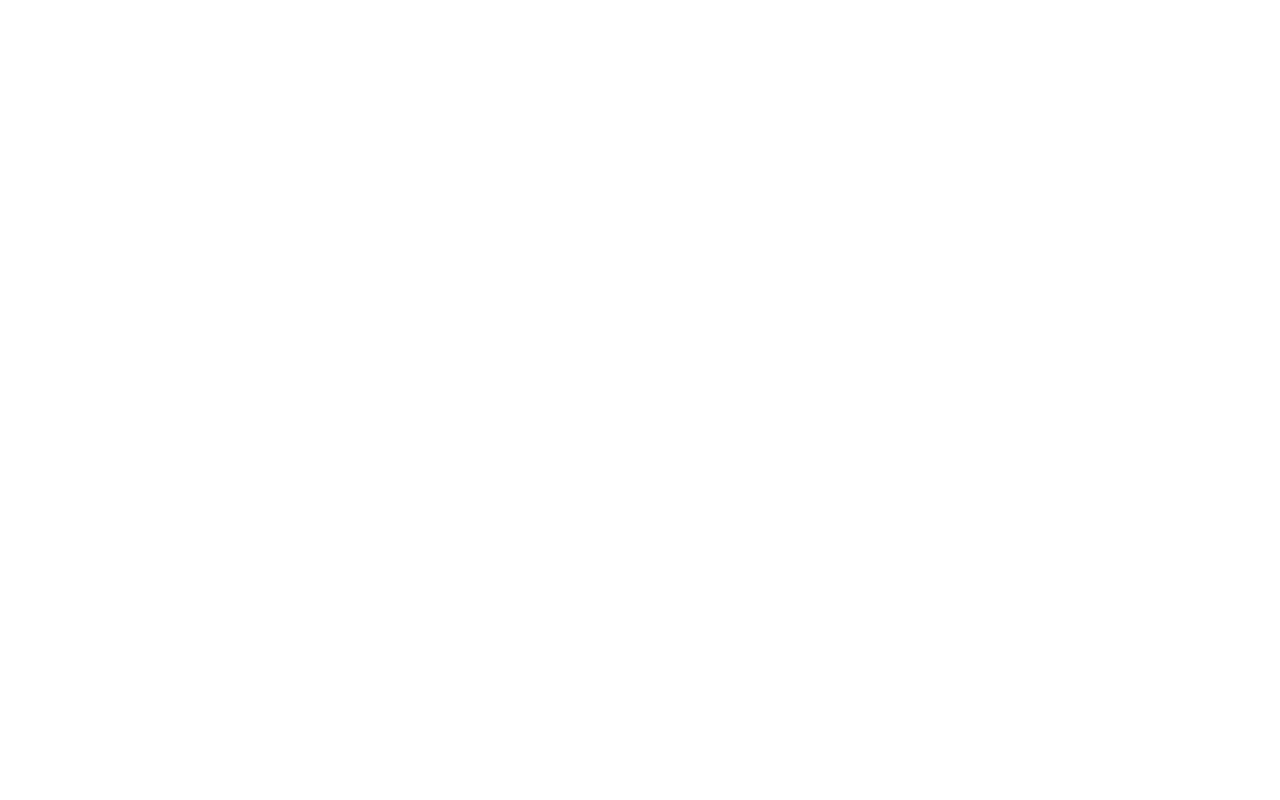
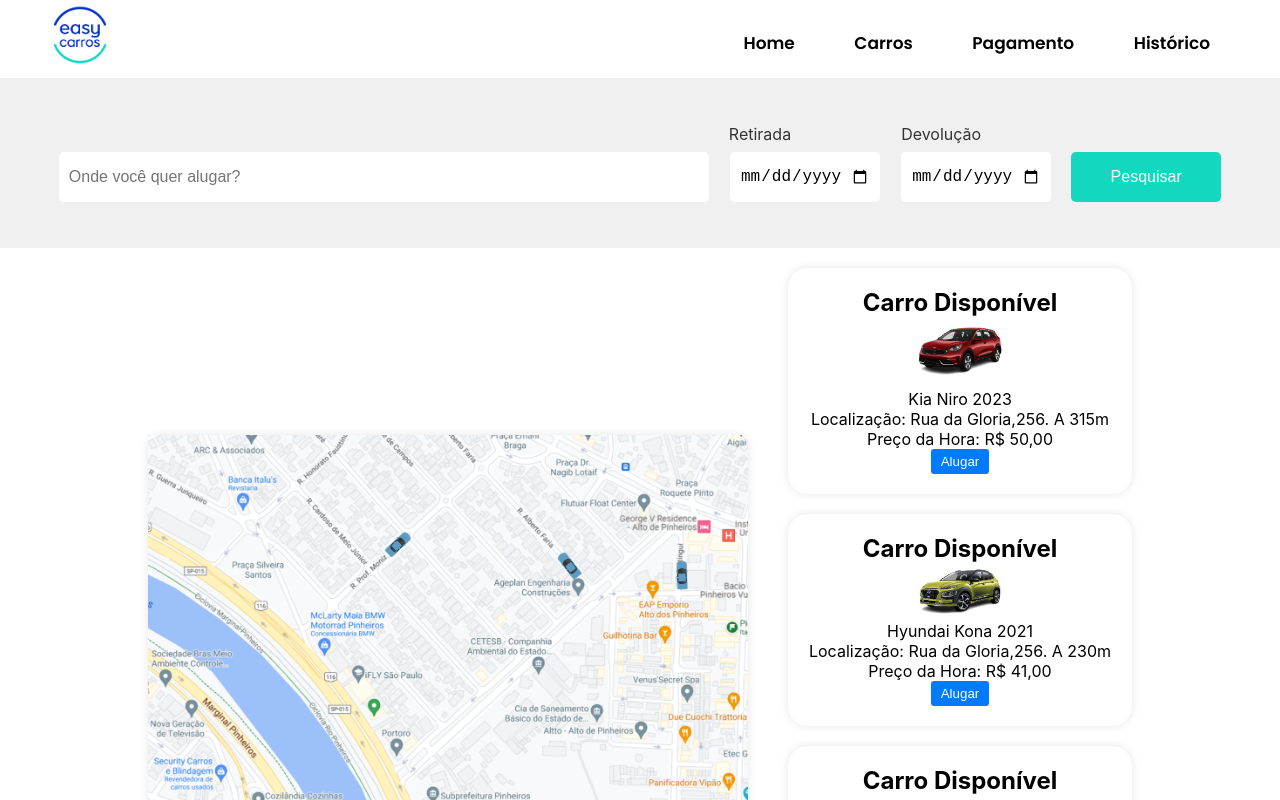
Before and after one commit to ThyalaDias/easy-carros-projeto, a plain HTML site: page pages/carros.html in a window 1280 px wide. Drawn offline with Linux system fonts and the light colour scheme.

Commit message:
adiciona pagina carros

```diff
--- /dev/null
+++ b/css/carros.css
@@ -0,0 +1,54 @@
+.container {
+    display: flex;
+    align-items: center;
+    justify-content: center;
+}
+
+.map-container {
+    max-width: 50%;
+    padding: 20px;
+    text-align: center;
+}
+
+#map {
+    width: 100%;
+    max-height: 400px;
+    object-fit: cover;
+    border-radius: 10px;
+    box-shadow: 0 0 10px rgba(0, 0, 0, 0.1);
+}
+
+.car-info-container {
+    max-width: 30%;
+    padding: 20px;
+    display: flex;
+    flex-direction: column;
+    gap: 20px;
+}
+
+.car-info {
+    text-align: center;
+    background-color: #fff;
+    padding: 20px;
+    border-radius: 20px;
+    box-shadow: 0 0 10px rgba(0, 0, 0, 0.1);
+}
+
+.car-info img {
+    max-width: 30%;
+    height: auto;
+}
+
+.rent-button {
+    background-color: #007BFF;
+    color: #fff;
+    border: none;
+    padding: 5px 10px;
+    border-radius: 3px;
+    cursor: pointer;
+    transition: background-color 0.3s ease;
+}
+
+.rent-button:hover {
+    background-color: #0056b3;
+}
--- a/css/style.css
+++ b/css/style.css
@@ -252,6 +252,13 @@ nav ul li:hover::after {
     flex-shrink: 0;
 }
 
+.carrossel-carros-item img {
+    width: 100%;
+    height: auto;
+    border-top-left-radius: 5px;
+    border-top-right-radius: 5px;
+}
+
 .carrossel-carros-prev,
 .carrossel-carros-next {
     position: absolute;
@@ -280,8 +287,6 @@ nav ul li:hover::after {
 .carrossel-carros-next:hover {
     color: #666;
 }
-
-
 
 
 /*CARDS NOVIDADE*/
--- a/index.html
+++ b/index.html
@@ -1,6 +1,5 @@
 <!DOCTYPE html>
 <html lang="pt-br">
-
 <head>
 <meta charset="UTF-8">
 <meta http-equiv="X-UA-Compatible" content="IE=edge">
@@ -89,9 +88,6 @@
     </section>
 
 
-
-
-
     <!-- SEÇÃO SOBRE O MODO DE FUNCIONAMENTO -->
     <section class="about-container">
         <div class="about-image">
@@ -100,7 +96,7 @@
     </section>
 
 
-    <!-- Carrossel de Promoções de Carros -->
+    <!-- SEÇÃO CARROSSEL CARROS -->
     <section class="carrossel-carros-container">
         <h2>Nossos carros híbridos</h2>
         <p>Explore nossos carros híbridos avançados, onde a economia de combustível se encontra com a tecnologia sustentável para uma experiência de condução excepcional</p>
@@ -259,7 +255,6 @@
 
     <script src="scripts/carousel-banner.js"></script>
     <script src="scripts/carousel-carros.js"></script>
-    <!-- <script src="https://cdn.jsdelivr.net/npm/bootstrap@5.2.0/dist/js/bootstrap.bundle.min.js" integrity="sha384-A3rJD856KowSb7dwlZdYEkO39Gagi7vIsF0jrRAoQmDKKtQBHUuLZ9AsSv4jD4Xa" crossorigin="anonymous"></script> -->
-
+    <script src="scripts/index.js"></script>
 </body>
 </html>
--- a/pages/carros.html
+++ b/pages/carros.html
@@ -0,0 +1,150 @@
+<!DOCTYPE html>
+<html lang="pt-br">
+<head>
+<meta charset="UTF-8">
+<meta http-equiv="X-UA-Compatible" content="IE=edge">
+<meta name="viewport" content="width=device-width, initial-scale=1.0">
+<link rel="stylesheet" href="../css/style.css">
+<link rel="stylesheet" href="../css/menu-mobile.css">
+<link rel="stylesheet" href="../css/carros.css">
+<script src="https://kit.fontawesome.com/2d5a50068d.js" crossorigin="anonymous"></script>
+<title>Home</title>
+</head>
+
+<body>
+    <header>
+        <h1>
+            <img src="../images/easycarros-logo 1.png" alt="nome da empresa">
+        </h1>
+
+        <!-- MENU MOBILE -->
+        <input type="checkbox" id="control-nav">
+        <label for="control-nav" class="control-nav"></label>
+        <label for="control-nav" class="control-nav-close"></label>
+
+        <!-- MENU BAR -->
+        <nav>
+            <ul>
+                <li>
+                    <a href="../index.html">Home</a>
+                </li>
+
+                <li>
+                    <a class="active" href="#">Carros</a>
+                </li>
+
+                <li>
+                    <a href="../pages/pagamento.html">Pagamento</a>
+                </li>
+
+                <li>
+                    <a href="../pages/cadastro.html">Histórico</a>
+                </li>
+            </ul>
+        </nav>
+    </header>
+
+    <section class="search-container">
+        <div class="search-box">
+            <div class="search-input">
+                <input type="text" id="car-search" placeholder="Onde você quer alugar?">
+                <div class="search-hint"></div>
+            </div>
+            <div class="date-picker">
+                <label for="pickup-date" class="texto1">Retirada</label>
+                <input type="date" id="pickup-date">
+            </div>
+            <div class="date-picker">
+                <label for="return-date" class="texto2">Devolução</label>
+                <input type="date" id="return-date">
+            </div>
+            <button id="search-button">Pesquisar</button>
+        </div>
+    </section>
+
+
+    <!-- Mapa Interativo -->
+    <div class="container">
+        <div class="map-container">
+            <div id="map">
+                <img src="../images/mapa.png" alt="Mapa">
+            </div>
+        </div>
+
+        <div class="car-info-container">
+            <div class="car-info">
+                <h2>Carro Disponível</h2>
+                <img src="../images/carros/kia-niro.png" alt="Carro">
+                <p>Kia Niro 2023</p>
+                <p>Localização: Rua da Gloria,256. A 315m</p>
+                <p>Preço da Hora: R$ 50,00</p>
+                <button class="rent-button">Alugar</button>
+            </div>
+
+            <div class="car-info">
+                <h2>Carro Disponível</h2>
+                <img src="../images/carros/kona.png" alt="Carro">
+                <p>Hyundai Kona 2021</p>
+                <p>Localização: Rua da Gloria,256. A 230m</p>
+                <p>Preço da Hora: R$ 41,00</p>
+                <button class="rent-button">Alugar</button>
+            </div>
+
+            <div class="car-info">
+                <h2>Carro Disponível</h2>
+                <img src="../images/carros/volvo-xc60.png" alt="Carro">
+                <p>Volvo XC60 2023</p>
+                <p>Localização: Rua dos Pinheiros, 1120. A 630m</p>
+                <p>Preço da Hora: R$ 85,00</p>
+                <button class="rent-button">Alugar</button>
+            </div>
+        </div>
+    </div>
+
+
+
+
+    <footer class="footer">
+        <div class="row">
+            <div class="footer-coluna">
+                <h4>Sobre </h4>
+                <ul>
+                    <li><a href="javascript:;" onclick="msg()">Sobre nós</a></li>
+                    <li><a href="javascript:;" onclick="msg()">Nossos serviços</a></li>
+                    <li><a href="javascript:;" onclick="msg()">Politica de privacidade</a></li>
+                </ul>
+            </div>
+
+            <div class="footer-coluna">
+                <h4>Para você</h4>
+                <ul>
+                    <li><a href="javascript:;" onclick="msg()" class="b-click">Minhas reservas</a></li>
+                    <li><a href="javascript:;" onclick="msg()">Fidelidade</a></li>
+                    <li><a href="javascript:;" onclick="msg()">Cadastre-se</a></li>
+                </ul>
+            </div>
+
+            <div class="footer-coluna">
+                <h4>Dúvidas</h4>
+                <ul>
+                    <li><a href="javascript:;" onclick="msg()">FAQ</a></li>
+                    <li><a href="javascript:;" onclick="msg()">Seja um franqueado</a></li>
+                    <li><a href="javascript:;" onclick="msg()">Política de pagamento </a></li>
+                </ul>
+            </div>
+            <div class="footer-coluna">
+                <h4>Redes</h4>
+                <div class="social-links">
+                    <a href="javascript:;" onclick="msg()"><i class="fab fa-facebook-f"></i></a>
+                    <a href="javascript:;" onclick="msg()"><i class="fab fa-twitter"></i></a>
+                    <a href="javascript:;" onclick="msg()"><i class="fab fa-instagram"></i></a>
+                    <a href="javascript:;" onclick="msg()"><i class="fab fa-linkedin-in"></i></a>
+                </div>
+            </div>
+        </div>
+        <p>&copy; Alguns direitos reservados | &lt;GLNTV&gt;</p>
+    </footer>
+
+    <script src="../scripts/index.js"></script>
+</body>
+</html>
```
Also changed, not shown: css/historico.css (renamed from css/cadastro.css), images/mapa.png (added), 1 other file.
